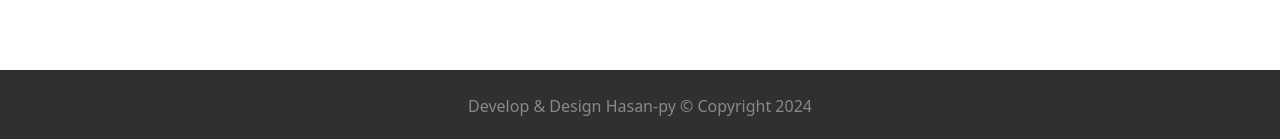
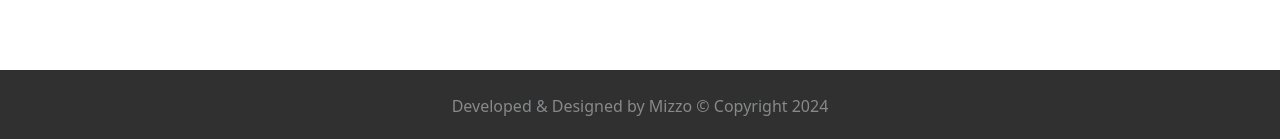
Before and after one commit to SAMUEopps/shaddyna-client, a React (Create React App) app: page / in a window 1280 px wide. Shown: the part 658-797 px from the top of the page. Built offline with nearby package versions, Linux system fonts and the light colour scheme; no server answers.

Commit message:
changed footer

```diff
--- a/src/components/shop/partials/Footer.js
+++ b/src/components/shop/partials/Footer.js
@@ -8,7 +8,7 @@ const Footer = (props) => {
         style={{ background: "#303031", color: "#87898A" }}
         className="z-10 py-6 px-4 md:px-12 text-center"
       >
-        Develop & Design Hasan-py © Copyright {moment().format("YYYY")}
+        Developed & Designed by Mizzo © Copyright {moment().format("YYYY")}
       </footer>
     </Fragment>
   );
```
